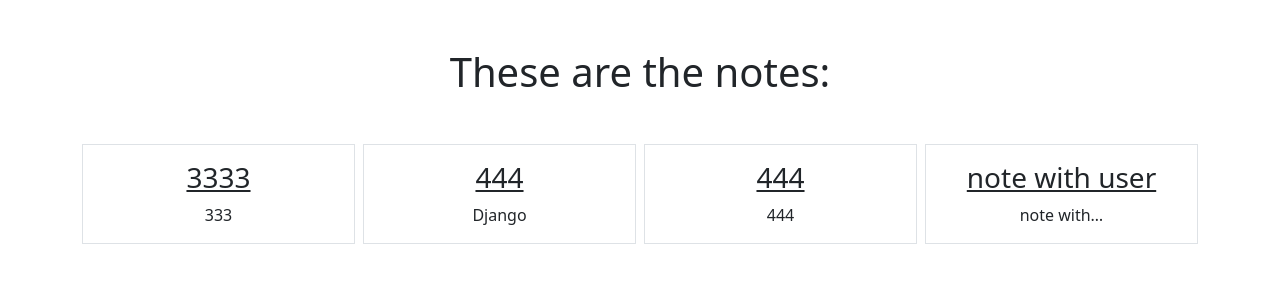
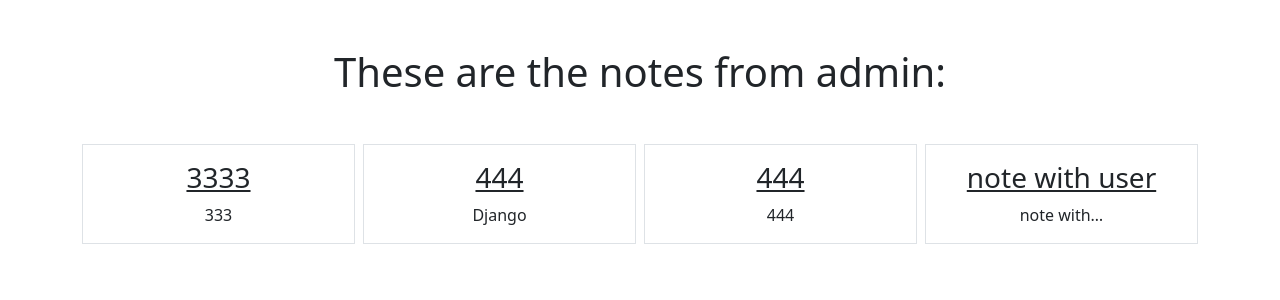
Before and after one commit to atilayyuri/django_smartnotes, a Django app: page /smart/notes in a window 1280 px wide. Shown: the part 54-354 px from the top of the page. Run offline with Django 4.2, Linux system fonts and the light colour scheme; a user stored in the database is signed in; data comes from the database, SQL or seed files in the repository; both versions use the stored data as it was after the commit.

Commit message:
adding username to viewlist, adding requirements

```diff
--- a/notes/views.py
+++ b/notes/views.py
@@ -37,6 +37,7 @@ class NotesListView(LoginRequiredMixin, ListView):
     model = Notes
     context_object_name = "notes"
     template_name = "notes/notes_list.html"
+    #extra_context = {'user': Notes.objects.all()}
     # if the user tries to access the list but not logged
     # in than they will be directed to admin page
     login_url = "/login"
--- /dev/null
+++ b/smartnotes/requirements.txt
@@ -0,0 +1 @@
+Django==4.2.2
--- a/templates/notes/notes_list.html
+++ b/templates/notes/notes_list.html
@@ -1,7 +1,7 @@
 {% extends "base.html" %}
 
 {% block content %}
-    <h1 class="my-5">These are the notes:</h1>
+    <h1 class="my-5">These are the notes from {{user.get_username}}:</h1>
 
         <div class="row row-cols3 g-2">
             {% for note in notes %}
```
Also changed, not shown: db.sqlite3.
